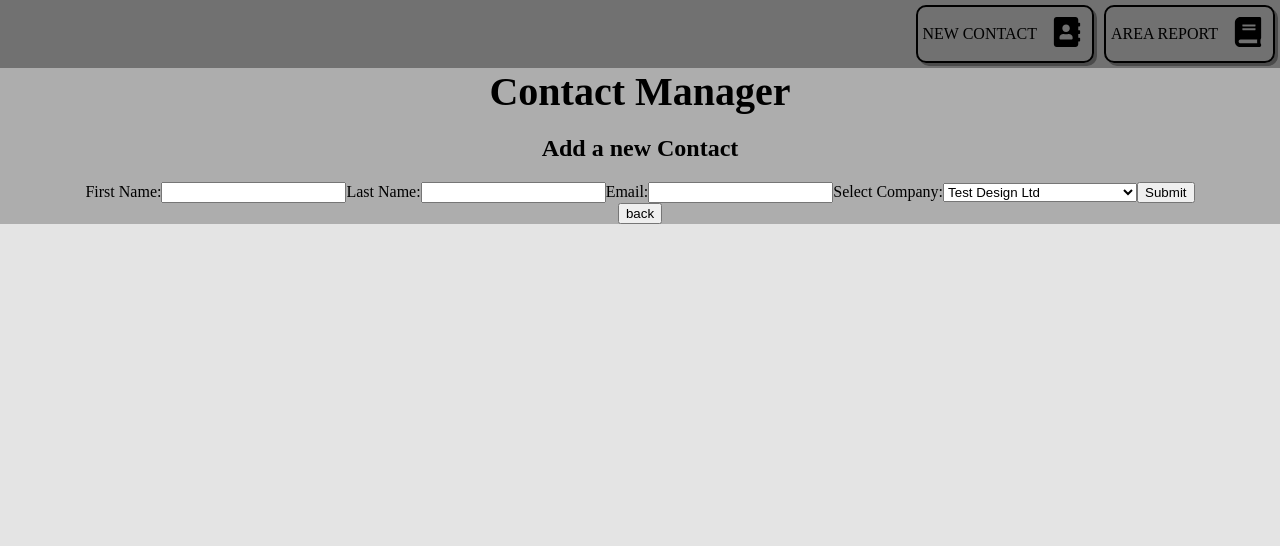
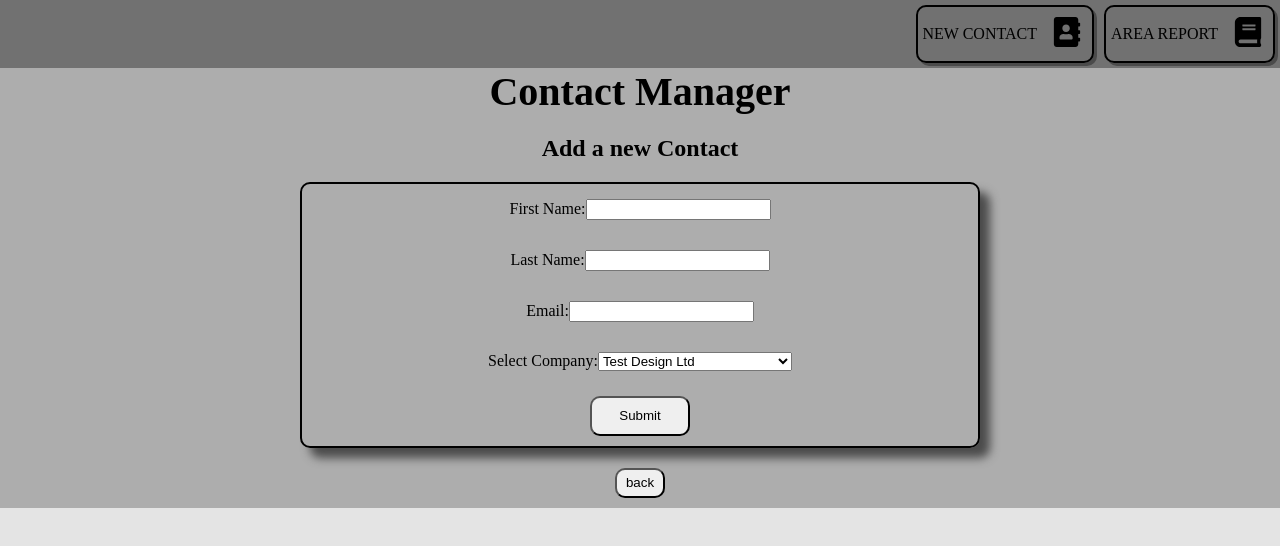
Before and after one commit to Nayem59/FE-MGF, a React (Create React App) app in the folder tech-test/: page /newcontact in a window 1280 px wide. Shown: the top 546 px of the page. Built offline with nearby package versions, Linux system fonts and the light colour scheme.

Commit message:
basic css

```diff
--- a/tech-test/src/App.css
+++ b/tech-test/src/App.css
@@ -12,13 +12,20 @@ h1 {
   margin-top: 50px;
 }
 
+.contacts-container {
+  display: flex;
+  justify-content: center;
+  padding-bottom: 30px;
+}
+
 table {
-  width: 100%;
+  width: 80%;
   background-color: #ffffff;
   border-collapse: collapse;
   border-width: 5px;
   border-style: solid;
   color: #000000;
+  box-shadow: rgb(75, 75, 75) 10px 10px 10px;
 }
 
 td,
@@ -26,7 +33,7 @@ th {
   border-width: 5px;
   border-color: #4f4f4f;
   border-style: solid;
-  padding: 5px;
+  padding: 10px;
 }
 
 thead {
@@ -61,3 +68,40 @@ thead {
 p {
   padding: 0px 5px;
 }
+
+form {
+  display: flex;
+  flex-direction: column;
+  border: solid 2px;
+  border-radius: 10px;
+  box-shadow: rgb(75, 75, 75) 10px 10px 10px;
+  margin: 10px 300px;
+  justify-content: center;
+  align-items: center;
+}
+
+.btn {
+  width: 100px;
+  height: 40px;
+  margin: 10px;
+  border-radius: 10px;
+}
+
+.btn:hover {
+  background-color: rgb(167, 167, 167);
+}
+
+label {
+  padding: 15px;
+}
+
+.back {
+  margin: 10px;
+  width: 50px;
+  height: 30px;
+  border-radius: 10px;
+}
+
+.back:hover {
+  background-color: rgb(167, 167, 167);
+}
--- a/tech-test/src/components/AreaContacts.jsx
+++ b/tech-test/src/components/AreaContacts.jsx
@@ -60,7 +60,7 @@ const AreaContacts = () => {
           </tbody>
         </table>
       </div>
-      <button onClick={handleBack}>back</button>
+      <button onClick={handleBack} className="back">back</button>
     </div>
   );
 };
--- a/tech-test/src/components/EditContact.jsx
+++ b/tech-test/src/components/EditContact.jsx
@@ -107,9 +107,9 @@ const EditContact = () => {
             <option value={8}>Example Design Ltd</option>
           </select>
         </label>
-        <input type="submit" value="Save" />
+        <input type="submit" value="Save" className="btn"/>
       </form>
-      <button onClick={handleBack}>back</button>
+      <button onClick={handleBack} className="back">back</button>
     </div>
   );
 };
--- a/tech-test/src/components/NewContact.jsx
+++ b/tech-test/src/components/NewContact.jsx
@@ -79,9 +79,9 @@ const NewContact = () => {
             <option value={8}>Example Design Ltd</option>
           </select>
         </label>
-        <input type="submit" value="Submit" />
+        <input type="submit" value="Submit" className="btn"/>
       </form>
-      <button onClick={handleBack}>back</button>
+      <button onClick={handleBack} className="back">back</button>
     </div>
   );
 };
```
